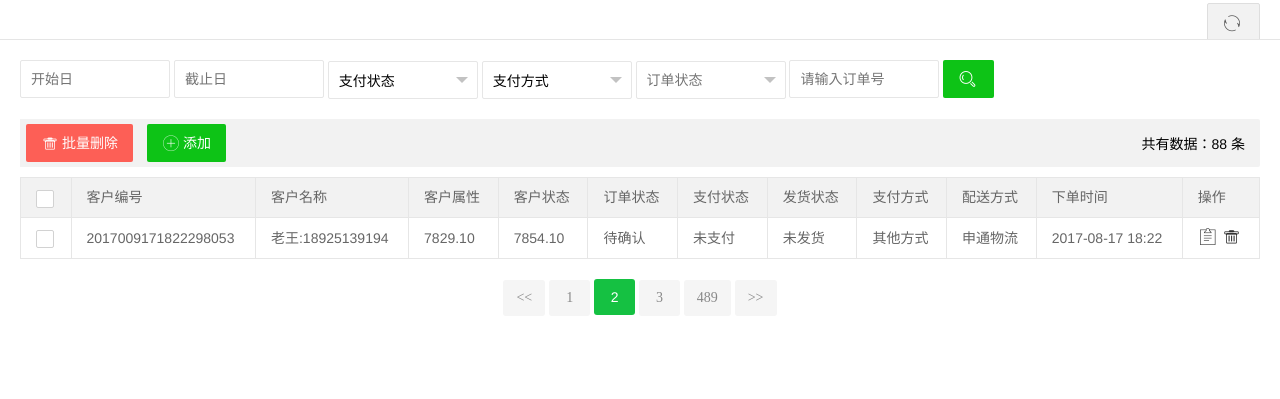
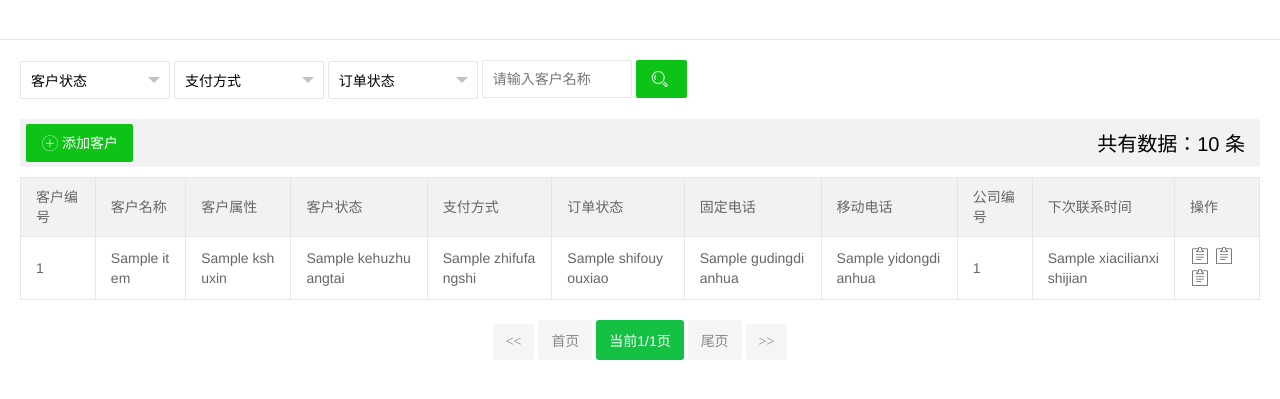
Before and after one commit to C-A-L-D/CRM, a Java web app: template crm/src/main/webapp/WEB-INF/KehuJsp/Kehuxinxi.jsp in a window 1280 px wide. Shown: the top 399 px of the page. Run offline with Spring Boot 4, a stand-in JSP engine, Linux system fonts and the light colour scheme; the template is opened without the code that fills it: most values are stand-ins (such as "Sample title", 1, 10 or a date in 2020).

Commit message:
12.12晚push

```diff
--- a/crm/src/main/java/com/sc/controller/KehuxinxiController.java
+++ b/crm/src/main/java/com/sc/controller/KehuxinxiController.java
@@ -23,7 +23,7 @@
 		System.out.println("查询客户信息列表！");
 
 		mav.addObject("klp", kehuxinxiService.selectKehuxinxiPage(pageNum, pageSize));
-		mav.setViewName("KehuXinxi");
+		mav.setViewName("KehuJsp/Kehuxinxi");
 		return mav;
 	};
 }
--- a/crm/src/main/webapp/WEB-INF/KehuJsp/Kehuxinxi.jsp
+++ b/crm/src/main/webapp/WEB-INF/KehuJsp/Kehuxinxi.jsp
@@ -1,4 +1,6 @@
 <%@ page language="java" import="java.util.*" pageEncoding="UTF-8"%>
+<%@ taglib prefix="c" uri="http://java.sun.com/jsp/jstl/core" %>
+<%@ taglib prefix="fmt" uri="http://java.sun.com/jsp/jstl/fmt"%>
 <%
 String path = request.getContextPath();
 String basePath = request.getScheme()+"://"+request.getServerName()+":"+request.getServerPort()+path+"/";
@@ -29,10 +31,8 @@
   <body>
     <div class="x-nav">
       <span class="layui-breadcrumb">
-        <a href="">首页</a>
-        <a href="">演示</a>
         <a>
-          <cite>导航元素</cite></a>
+          <cite style="color: red;"><h2>客户信息管理</h2></cite></a>
       </span>
       <a class="layui-btn layui-btn-primary layui-btn-small" style="line-height:1.6em;margin-top:3px;float:right" href="javascript:location.replace(location.href);" title="刷新">
         <i class="layui-icon" style="line-height:38px">ဂ</i></a>
@@ -40,96 +40,87 @@
     <div class="x-body">
       <div class="layui-row">
         <form class="layui-form layui-col-md12 x-so">
-          <input class="layui-input" placeholder="开始日" name="start" id="start">
-          <input class="layui-input" placeholder="截止日" name="end" id="end">
           <div class="layui-input-inline">
             <select name="contrller">
-              <option>支付状态</option>
-              <option>已支付</option>
-              <option>未支付</option>
+              <option>客户状态</option>
+              <option>合作客户</option>
+              <option>潜在客户</option>
             </select>
           </div>
           <div class="layui-input-inline">
             <select name="contrller">
               <option>支付方式</option>
-              <option>支付宝</option>
-              <option>微信</option>
+              <option>现付全额</option>
+              <option>分批支付</option>
               <option>货到付款</option>
             </select>
           </div>
           <div class="layui-input-inline">
             <select name="contrller">
-              <option value="">订单状态</option>
-              <option value="0">待确认</option>
-              <option value="1">已确认</option>
-              <option value="2">已收货</option>
-              <option value="3">已取消</option>
-              <option value="4">已完成</option>
-              <option value="5">已作废</option>
+              <option>订单状态</option>
+              <option value="0">有效</option>
+              <option value="1">无效</option>
             </select>
           </div>
-          <input type="text" name="username"  placeholder="请输入订单号" autocomplete="off" class="layui-input">
+          <input type="text" name="username"  placeholder="请输入客户名称" autocomplete="off" class="layui-input">
           <button class="layui-btn"  lay-submit="" lay-filter="sreach"><i class="layui-icon">&#xe615;</i></button>
         </form>
       </div>
       <xblock>
-        <button class="layui-btn layui-btn-danger" onclick="delAll()"><i class="layui-icon"></i>批量删除</button>
-        <button class="layui-btn" onclick="x_admin_show('添加用户','./order-add.html')"><i class="layui-icon"></i>添加</button>
-        <span class="x-right" style="line-height:40px">共有数据：88 条</span>
+        <button class="layui-btn" onclick="x_admin_show('添加用户','./order-add.html')"><i class="layui-icon"></i>添加客户</button>
+        <span class="x-right" style="line-height:40px;font-size:20px;">共有数据：${klp.total } 条</span>
       </xblock>
       <table class="layui-table">
         <thead>
           <tr>
-            <th>
-              <div class="layui-unselect header layui-form-checkbox" lay-skin="primary"><i class="layui-icon">&#xe605;</i></div>
-            </th>
             <th>客户编号</th>
             <th>客户名称</th>
             <th>客户属性</th>
             <th>客户状态</th>
+            <th>支付方式</th>
             <th>订单状态</th>
-            <th>支付状态</th>
-            <th>发货状态</th>
-            <th>支付方式</th>
-            <th>配送方式</th>
-            <th>下单时间</th>
-            <th >操作</th>
+            <th>固定电话</th>
+            <th>移动电话</th>
+            <th>公司编号</th>
+            <th>下次联系时间</th>
+            <th>操作</th>
             </tr>
         </thead>
         <tbody>
+        	<c:forEach items="${klp.list}" var="k">
 		          <tr>
-            <td>
-              <div class="layui-unselect layui-form-checkbox" lay-skin="primary" data-id='2'><i class="layui-icon">&#xe605;</i></div>
-            </td>
-            <td>2017009171822298053</td>
-            <td>老王:18925139194</td>
-            <td>7829.10</td>
-            <td>7854.10</td>
-            <td>待确认</td>
-            <td>未支付</td>
-            <td>未发货</td>
-            <td>其他方式</td>
-            <td>申通物流</td>
-            <td>2017-08-17 18:22</td>
+		            <td>${k.kid }</td>
+		            <td>${k.kname }</td>
+		            <td>${k.kshuxin }</td>
+		            <td>${k.kehuzhuangtai }</td>
+		            <td>${k.zhifufangshi }</td>
+		            <td>${k.shifouyouxiao }</td>
+		            <td>${k.gudingdianhua }</td>
+		            <td>${k.yidongdianhua }</td>
+		            <td>${k.gid }</td>
+		            <td>${k.xiacilianxishijian }</td>
 		            <td class="td-manage">
-              <a title="查看"  onclick="x_admin_show('编辑','order-view.html')" href="javascript:;">
+		              <a title="详细信息"  onclick="x_admin_show('详细信息','order-view.html')" href="javascript:;">
 		                <i class="layui-icon">&#xe63c;</i>
 		              </a>
-              <a title="删除" onclick="member_del(this,'要删除的id')" href="javascript:;">
-                <i class="layui-icon">&#xe640;</i>
+		              <a title="联系人" onclick="x_admin_show('客户联系人','order-view.html')" href="javascript:;">
+		                <i class="layui-icon">&#xe63c;</i>
+		              </a>
+		              <a title="反馈记录"  onclick="x_admin_show('客户反馈记录','order-view.html')" href="javascript:;">
+		                <i class="layui-icon">&#xe63c;</i>
 		              </a>
 		            </td>
 		          </tr>
+        	</c:forEach>
         </tbody>
       </table>
       <div class="page">
         <div>
-          <a class="prev" href="">&lt;&lt;</a>
-          <a class="num" href="">1</a>
-          <span class="current">2</span>
-          <a class="num" href="">3</a>
-          <a class="num" href="">489</a>
-          <a class="next" href="">&gt;&gt;</a>
+          <a class="prev" href="Kehuxinxictrl/KehuxinxiListPage.do?pageNum=${klp.prePage }" title="上一页">&lt;&lt;</a>
+          <a class="num" href="Kehuxinxictrl/KehuxinxiListPage.do?pageNum=${klp.firstPage }">首页</a>
+          <span class="current"> 当前${klp.pageNum }/${klp.pages }页</span>
+          <a class="num" href="Kehuxinxictrl/KehuxinxiListPage.do?pageNum=${klp.lastPage }">尾页</a>
+          <a class="next" href="Kehuxinxictrl/KehuxinxiListPage.do?pageNum=${klp.nextPage }" title="下一页">&gt;&gt;</a>
         </div>
       </div>
 
```
Also changed, not shown: crm/src/main/java/com/sc/service/impl/JhGysxxServiceImpl.java (+9 -0 lines). Lines whose indentation alone changed are shown as unchanged.
